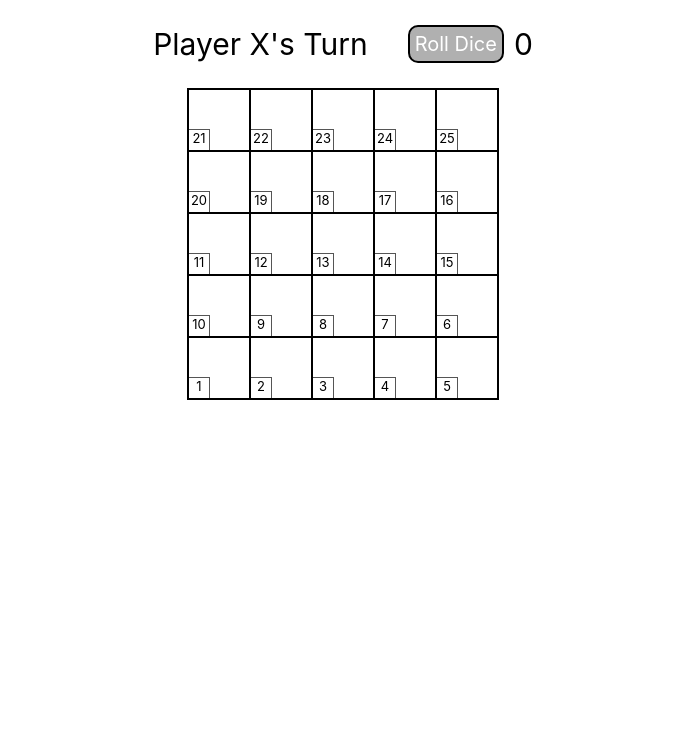
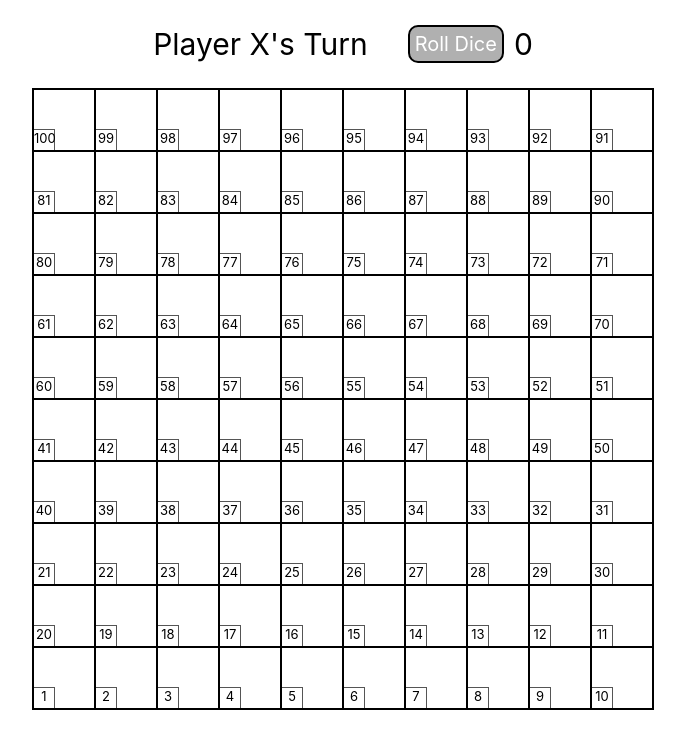
Before and after one commit to PrasannaSubramaniam/spiral-board, a React (Create React App) app: page / in a window 1280 px wide. Shown: the top 748 px of the page, without its empty margins (297-982 px from the left). Built offline with nearby package versions, Linux system fonts and the light colour scheme.

Commit message:
Spiral Board Completed

```diff
--- a/src/index.js
+++ b/src/index.js
@@ -6,7 +6,7 @@ import reportWebVitals from "./reportWebVitals";
 
 ReactDOM.render(
   <React.StrictMode>
-    <App rowsCount={5} />
+    <App rowsCount={10} />
   </React.StrictMode>,
   document.getElementById("root")
 );
```
Also changed, not shown: 1 other file (tests, documents, lock files or other folders).
